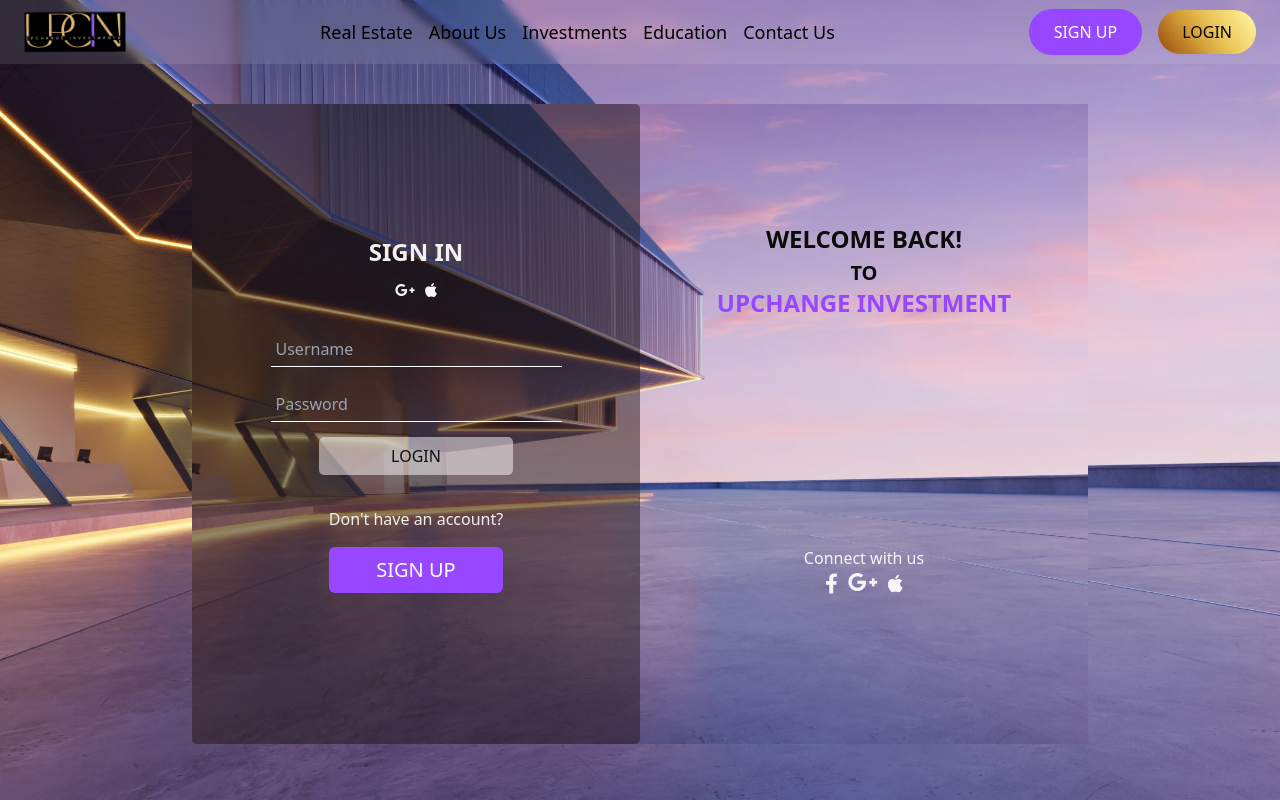
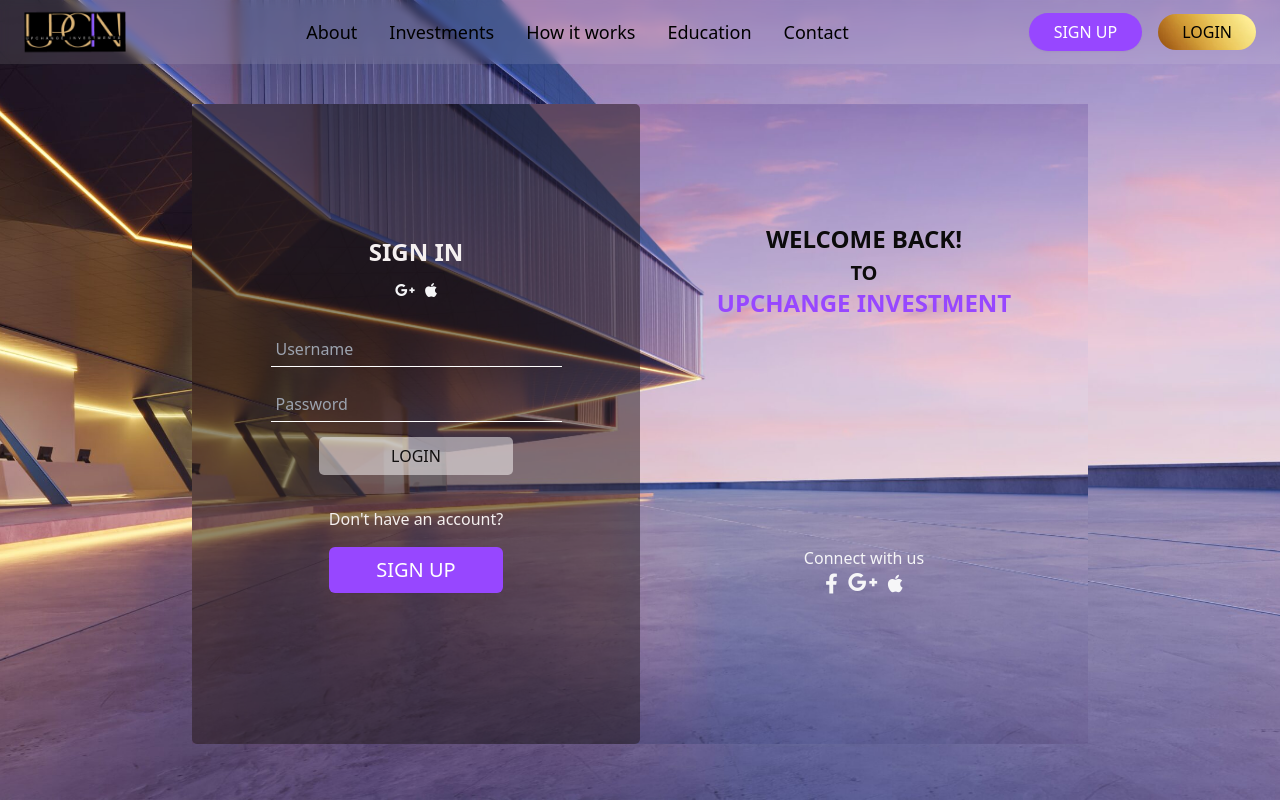
Before and after one commit to upchangeinvestments/frontend, a React (Create React App) app: page /signin in a window 1280 px wide. Built offline with nearby package versions, Linux system fonts and the light colour scheme.

Commit message:
previous question feat.

```diff
--- a/src/Pages/LandingPage/Explore.jsx
+++ b/src/Pages/LandingPage/Explore.jsx
@@ -30,7 +30,7 @@ function Explore() {
     return (
         <div className="flex flex-col items-center justify-center">
             <div className="mx-auto text-3xl font-bold m-6">
-                Explore Projects
+                EXPLORE PROJECTS
             </div>
             <div className="vsm:w-[100%] md:w-[100%]">
                 <Carousel
--- a/src/Pages/LandingPage/FeaturedProject.jsx
+++ b/src/Pages/LandingPage/FeaturedProject.jsx
@@ -8,7 +8,7 @@ function FeaturedProject() {
     return (
         <div className='grid grid-row gap-8 w-[100%] h-[100%] mt-4 vsm:mb-80 md:mb-92 lg:mb-40 lg:-mt-28 xl:-mt-44'>
             <div className="flex items-center justify-center text-3xl font-bold vsm:mb-40 sm:mb-64 lg:-mb-24 xl:-mb-40">
-                Our Featured Project
+                OUR FEATURED PROJECTS
             </div>
             <div className="relative vsm:mb-92">
                 <button className="absolute vsm:left-2 md:left-12 z-10"
--- a/src/Pages/LandingPage/Features.jsx
+++ b/src/Pages/LandingPage/Features.jsx
@@ -27,7 +27,7 @@ function Features() {
   ];
   return (
     <div className="flex flex-col items-center my-16 justify-items-center overflow-hidden vsm:mx-6 lg:mx-20">
-      <h2 className="vsm:text-2xl md:text-4xl font-bold mb-4">FEATURES OF THIS PLATFORM</h2>
+      <h2 className="vsm:text-2xl md:text-3xl font-bold mb-4">FEATURES OF THIS PLATFORM</h2>
       <div className="grid md:grid-cols-2 sm:gap-x-8 gap-y-8 md:gap-x-8 lg:gap-x-16 text-black py-4">
         {data.map((feature, index) => (
           <GlassCard className="" key={index} title={feature.title} image={feature.image} description={feature.description} />
--- a/src/Pages/LandingPage/Landing.jsx
+++ b/src/Pages/LandingPage/Landing.jsx
@@ -12,7 +12,7 @@ function LandingPage() {
           <ExploreMoreButton className="" Text="Explore More" />
         </div>
       </div>
-      <div className="absolute inset-x-0 bottom-2">
+      <div className="absolute inset-x-0 bottom-6">
         <Tagline />
       </div>
     </div>
--- a/src/Pages/LandingPage/LandingPage.jsx
+++ b/src/Pages/LandingPage/LandingPage.jsx
@@ -20,10 +20,10 @@ function LandingPage() {
             <Unique />
             <Questions />
             <Features />
+            <OurUsers />
             <HowInvestmentWorks />
             <HowItWorks />
             <Explore />
-            <OurUsers />
             <FeaturedProject />
             <Footer />
         </div>
--- a/src/Pages/LandingPage/OurUsers.jsx
+++ b/src/Pages/LandingPage/OurUsers.jsx
@@ -17,7 +17,7 @@ function OurUsers() {
     return (
         <section className="bg-white py-6">
             <div className="mx-auto">
-                <h2 className="text-3xl font-bold mb-8 text-center">Our Users</h2>
+                <h2 className="text-3xl font-bold mb-8 text-center">OUR USERS</h2>
                 <p className="text-lg mx-auto mb-4 text-[#A474E2] text-center">
                     Where Professionals Unite: From Wall Street to Main Street, we bring
                     together the best of Bank of America, PWC, 7/11, Citi Bank, Amazon,
--- a/src/Pages/LandingPage/Platform.jsx
+++ b/src/Pages/LandingPage/Platform.jsx
@@ -4,7 +4,7 @@ import "../../styles/Platform.css";
 const HowInvestmentWorks = () => {
     return (
         <div className="md:mx-12 lg:mx-24">
-            <h1 className="flex justify-center text-3xl font-bold w-full my-8 mx-auto">How Investment Works</h1>
+            <h1 className="flex justify-center font-bold w-full my-8 mx-auto vsm:text-2xl md:text-3xl">HOW INVESTMENT WORKS</h1>
             <div className="flex flex-col items-center justify-center vsm:hidden md:block">
                 <div className="flex flex-row justify-center mb-8 items-start">
                     <div className="w-1/3 flex flex-col items-center justify-center">
--- a/src/Pages/LandingPage/Unique.jsx
+++ b/src/Pages/LandingPage/Unique.jsx
@@ -9,7 +9,7 @@ function Unique() {
     return (
         <div className="mx-auto p-4">
             <div className="p-4">
-                <h2 className="text-2xl font-semibold mb-6">What Makes Us Different?</h2>
+                <h2 className="text-2xl font-semibold mb-6">WHAT MAKES US DIFFERENT?</h2>
                 <div className="flex items-center justify-around">
                     <div className="flex items-center justify-center flex-col">
                         <p className="text-xl font-semibold">2,000</p>
--- a/src/common/LoginButton.jsx
+++ b/src/common/LoginButton.jsx
@@ -5,7 +5,7 @@ const LoginButton = (props) => {
     return (
         <Link to="/signin" className="">
             <button style={{ backgroundImage: `url(${bgImage})` }}
-                className="whitespace-nowrap md:px-4 md:py-1.5 lg:px-6 lg:py-2.5 rounded-full md:text-base lg:text-base xl:text-lg font-medium text-black bg-no-repeat bg-cover bg-center">
+                className="whitespace-nowrap md:px-4 md:py-1 lg:px-6 lg:py-1.5 rounded-full md:text-base lg:text-base xl:text-lg font-medium text-black bg-no-repeat bg-cover bg-center">
                 {props.Text}
             </button>
         </Link>
--- a/src/common/NavBar.jsx
+++ b/src/common/NavBar.jsx
@@ -56,27 +56,27 @@ const NavBar = () => {
                 </button>
               </div>
             </div>
-            <div className="hidden md:flex md:justify-center md:items-center md:flex-auto md:gap-4 md:text-sm lg:text-lg">
+            <div className="hidden md:flex md:justify-center md:items-center md:flex-auto md:gap-4 lg:gap-8 xl:gap-10 md:text-sm lg:text-lg">
               <a href="#" className="font-medium text-black hover:text-gray-900 md:text-nowrap">
-                Real Estate
-              </a>
-              <a href="#" className="font-medium text-black hover:text-gray-900 md:text-nowrap">
-                About Us
+                About
               </a>
               <a href="#" className="font-medium text-black hover:text-gray-900 md:text-nowrap">
                 Investments
               </a>
               <a href="#" className="font-medium text-black hover:text-gray-900 md:text-nowrap">
+                How it works
+              </a>
+              <a href="#" className="font-medium text-black hover:text-gray-900 md:text-nowrap">
                 Education
               </a>
               <a href="#" className="font-medium text-black hover:text-gray-900 md:text-nowrap">
-                Contact Us
+                Contact
               </a>
             </div>
             <div className="hidden md:flex md:justify-end items-center md:flex-none gap-x-4 ">
               <a
                 href="#"
-                className="whitespace-nowrap inline-flex items-center justify-center md:px-4 md:py-1.5 lg:px-6 lg:py-2.5 border border-transparent rounded-full shadow-sm md:text-base lg:text-base xl:text-lg font-medium text-white bg-[#9747FF] hover:bg-[#8e47ec]">
+                className="whitespace-nowrap inline-flex items-center justify-center md:px-4 md:py-1 lg:px-6 lg:py-1.5 border border-transparent rounded-full shadow-sm md:text-base lg:text-base xl:text-lg font-medium text-white bg-[#9747FF] hover:bg-[#8e47ec]">
                 SIGN UP
               </a>
               <LoginButton Text="LOGIN" />
@@ -158,7 +158,7 @@ const NavBar = () => {
                       />
                     </svg>
                     <span className="ml-3 text-base font-medium text-gray-900">
-                      Real Estate
+                      About
                     </span>
                   </a>
                   <a
@@ -182,7 +182,7 @@ const NavBar = () => {
                       />
                     </svg>
                     <span className="ml-3 text-base font-medium text-gray-900">
-                      About Us
+                      Investments
                     </span>
                   </a>
                   <a
@@ -206,7 +206,7 @@ const NavBar = () => {
                       />
                     </svg>
                     <span className="ml-3 text-base font-medium text-gray-900">
-                      Investments
+                      How it works
                     </span>
                   </a>
                   <a
@@ -254,7 +254,7 @@ const NavBar = () => {
                       />
                     </svg>
                     <span className="ml-3 text-base font-medium text-gray-900">
-                      Contact Us
+                      Contact
                     </span>
                   </a>
                 </nav>
--- a/src/common/Post.jsx
+++ b/src/common/Post.jsx
@@ -46,8 +46,8 @@ function Post() {
                         </div>
                         <div className="flex overflow-x-scroll gap-x-2 ButtonsSection "
                             style={{
-                                '-webkit-scrollbar': 'width: 3px; background-color: #f5f5f5;',
-                                '-webkit-scrollbar-thumb': 'background-color: #cccccc; border-radius: 3px;',
+                                'WebkitScrollbar': 'width: 3px; background-color: #f5f5f5',
+                                'WebkitScrollbarThumb': 'background-color: #cccccc; border-radius: 3px',
                                 /* Add other vendor prefixes as needed */
                             }}
                         >
```
Also changed, not shown: src/Pages/LandingPage/Questions.jsx (+10 -5 lines).
